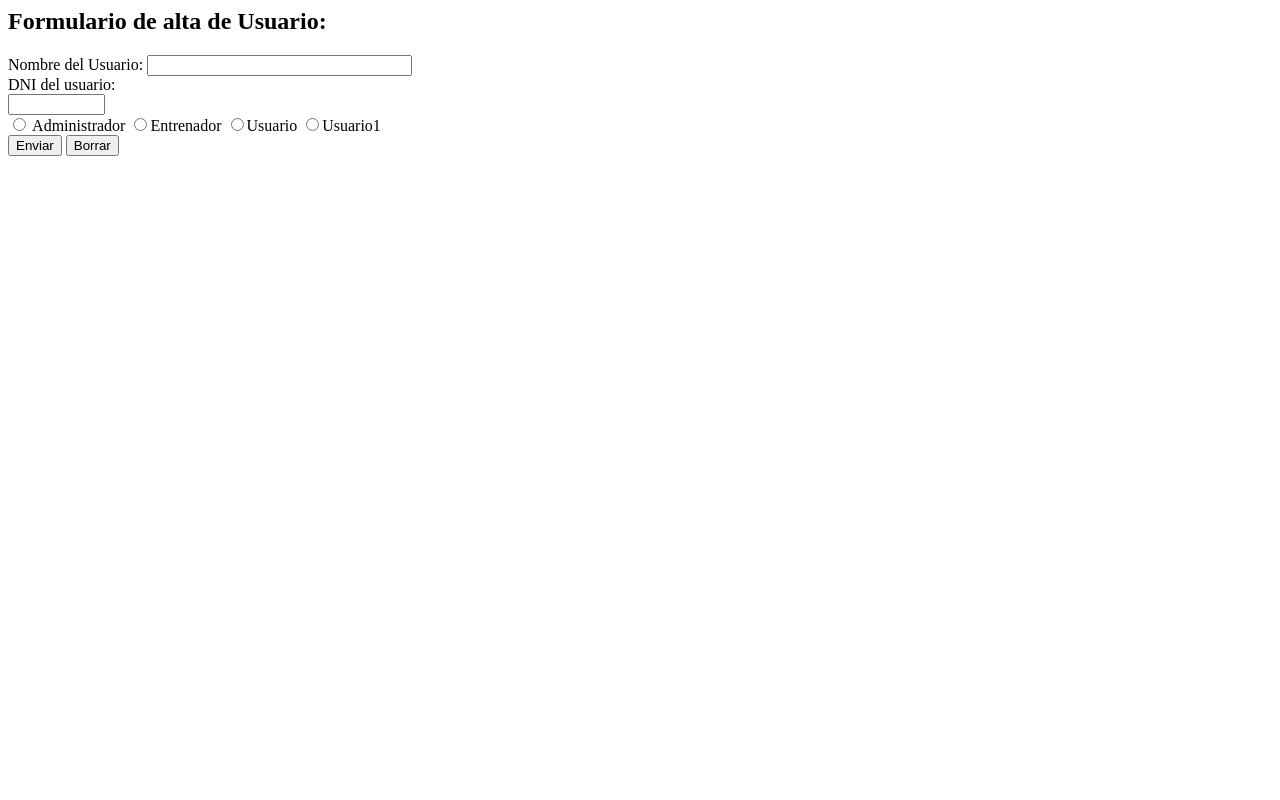
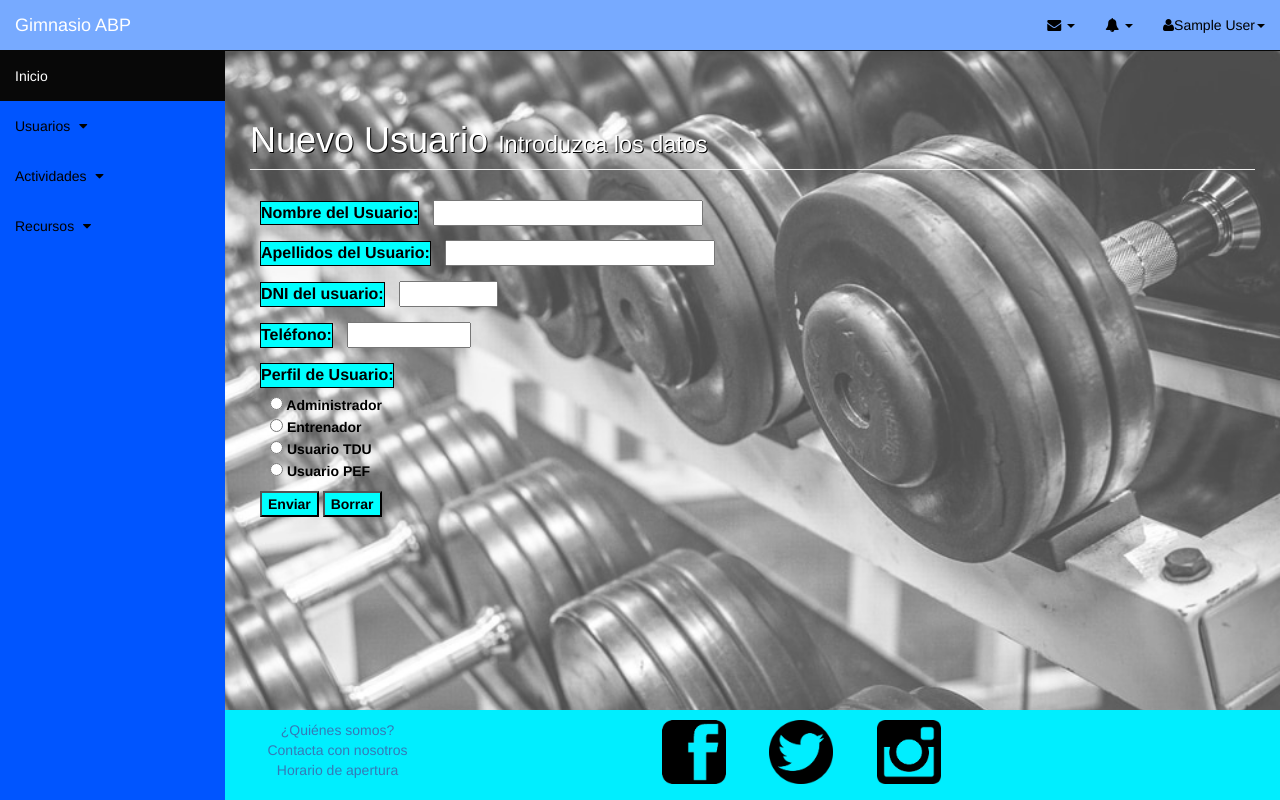
Before and after one commit to AlbertoLR/ABP_G24, a PHP site: page /controller/CUsuario.php?action=alta in a window 1280 px wide. Run offline with PHP 8.4, Linux system fonts and the light colour scheme; the visitor is signed in with stand-in values (Sample User, id 1); grey boxes labelled with a size stand in for pictures from a placeholder-image service; some libraries are stand-ins or nearby versions.

Commit message:
Add files via upload

```diff
--- a/view/VAltaUsuario.php
+++ b/view/VAltaUsuario.php
@@ -4,6 +4,9 @@
  *
  * @author Samu
  */
+include "../layout/menus.php";
+include "../layout/footer.php";
+
 
 class VAltaUsuario{
     function __construct() {
@@ -12,35 +15,56 @@ class VAltaUsuario{
 
     function render(){
 ?>
-        <html>
-            <head></head>
-            <body>
-                <h2>Formulario de alta de Usuario:</h2>
+<?php
+	menus();
+?>
+		<div id="page-wrapper">
+
+            <div class="container-fluid">
+
+                <!-- Page Heading -->
+                <div class="row">
+                    <div class="col-lg-12">
+                        <h1 class="page-header">
+                            Nuevo Usuario <small>Introduzca los datos</small>
+                        </h1>
+                    </div>
+                </div>
+                <!-- /.row -->
+
                 <form action="../controller/CUsuario.php" method="post">
-                    <div>
+                    <div class="apartado">
                         <label for="nombreUs">Nombre del Usuario:</label>
                         <input type="text" name="nombreUs" size="30"/>
                     </div>
-                    <div>
-                        <label for="DNIUs">DNI del usuario:</label><br>
+					<div class="apartado">
+                        <label for="apellidoUs">Apellidos del Usuario:</label>
+                        <input type="text" name="apellidoUs" size="30"/>
+                    </div>
+                    <div class="apartado">
+                        <label for="DNIUs">DNI del usuario:</label>
                         <input type="text" name="DNIUs" size="9"/>
-
                     </div>
-                      <input type='radio' name='Id_PerfilUsuario' value='1'> Administrador
-                      <input type='radio' name='Id_PerfilUsuario' value='2'>Entrenador
-                     <input type='radio' name='Id_PerfilUsuario' value='3'>Usuario
-                    <input type='radio' name='Id_PerfilUsuario' value='4'>Usuario1
-
-
+					<div class="apartado">
+                        <label for="telefonoUs">Teléfono:</label>
+                        <input type="text" name="telefonoUs" size="12"/>
                     </div>
-                    <div>
-                        <button type="submit" name="action" value="alta">Enviar</button>
-                        <button type="reset" name="reset" value="Borrar">Borrar</button>
+					<div class="apartado">
+					 <label for="Id_PerfilUsuario">Perfil de Usuario:</label><br>
+                     <input type='radio' name='Id_PerfilUsuario' value='1'><b> Administrador </b><br>
+                     <input type='radio' name='Id_PerfilUsuario' value='2'><b> Entrenador </b><br>
+                     <input type='radio' name='Id_PerfilUsuario' value='3'><b> Usuario TDU </b><br>
+                     <input type='radio' name='Id_PerfilUsuario' value='4'><b> Usuario PEF </b><br>
+                    </div>
+                    <div class="apartado">
+                        <button type="submit" name="action" value="alta"><b>Enviar</b></button>
+                        <button type="reset" name="reset" value="Borrar"><b>Borrar</b></button>
                     </div>
                 </form>
-            </body>
-	</html>
+
 <?php
+	footer();
     }
+
 }
 ?>
```
